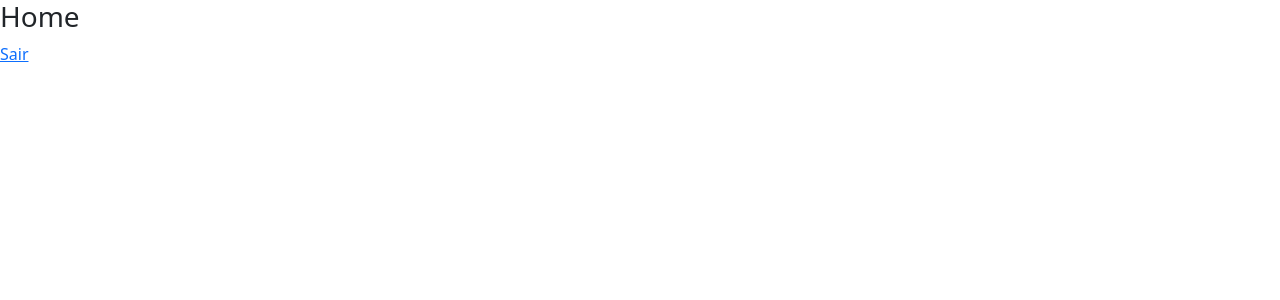
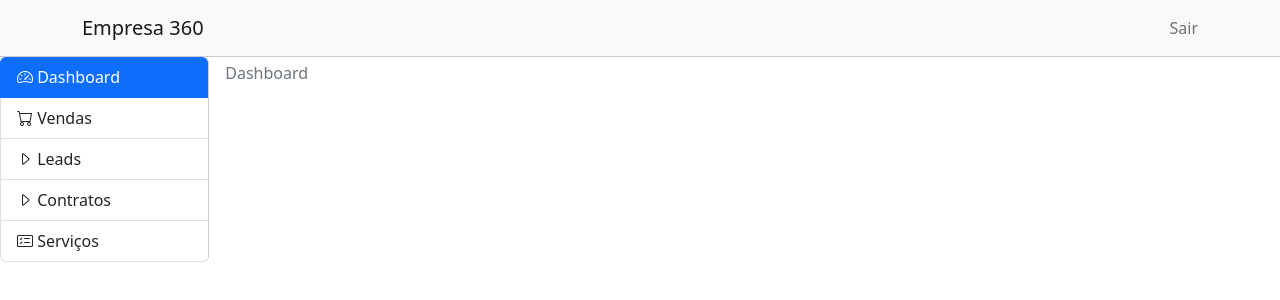
Before and after one commit to MGrilli/Empresa-360-Udemy, a Vue app: page /home in a window 1280 px wide. Shown: the top 300 px of the page. Built offline with nearby package versions, Linux system fonts and the light colour scheme.

Commit message:
Criação de componentes na sidebar home

```diff
--- /dev/null
+++ b/src/components/servicos/Servicos.vue
@@ -0,0 +1,3 @@
+<template>
+    <h5>Serviços</h5>
+</template>
--- /dev/null
+++ b/src/components/vendas/Contratos.vue
@@ -0,0 +1,3 @@
+<template>
+    <h5>Contratos</h5>
+</template>
--- /dev/null
+++ b/src/components/vendas/Leads.vue
@@ -0,0 +1,3 @@
+<template>
+    <h5>Leads</h5>
+</template>
--- /dev/null
+++ b/src/components/vendas/Vendas.vue
@@ -0,0 +1,5 @@
+<template>
+    <h5>Vendas</h5>
+    <hr>
+    <router-view></router-view>
+</template>
--- a/src/views/Home.vue
+++ b/src/views/Home.vue
@@ -1,8 +1,72 @@
 <template>
+    <div>
+        <nav class="navbar navbar-light bg-light menu-superior">
+            <div class="container">
+                <a class="navbar-brand" href="#">Empresa 360</a>
+                <div class="navbar-nav">
+                    <ul class="navbar-nav">
+                        <li class="nav-item">
+                            <a class="nav-link" href="#">Sair</a>
+                        </li>
+                    </ul>
+                </div>
+            </div>
+        </nav>
 
-    <div>
-        <h3>Home</h3>
-        <router-link :to="{ path: '/' }">Sair</router-link>
+        <div class="d-flex">
+            <div class="list-group menu-esquerda">
+                <router-link class="list-group-item list-group-item-action" to="/home"><i class="bi bi-speedometer2"></i> Dashboard
+                </router-link>
+
+                <router-link class="list-group-item list-group-item-action" to="/home/vendas"><i class="bi bi-cart"></i> Vendas
+                </router-link>
+
+                <router-link class="list-group-item list-group-item-action" to="/home/vendas/leads"><i class="bi bi-caret-right"></i> Leads
+                </router-link>
+
+                <router-link class="list-group-item list-group-item-action" to="/home/vendas/contratos"><i class="bi bi-caret-right"></i> Contratos
+                </router-link>
+
+                <router-link class="list-group-item list-group-item-action" to="/home/servicos"><i class="bi bi-card-checklist"></i> Serviços
+                </router-link>
+
+            </div>
+
+            <div class="w-100">
+                <nav aria-label="breadcrumb" class="pt-1 ps-3">
+                    <ol class="breadcrumb">
+                        <li class="breadcrumb-item active" aria-current="page">Dashboard</li>
+                    </ol>
+                </nav>
+
+                <div class="container-fluid">
+                    <router-view></router-view>
+                </div>
+
+            </div>
+        </div>
     </div>
+</template>
 
-</template>
+
+<style scoped>
+.menu-superior {
+    border-bottom: solid 1px #ccc;
+}
+
+.menu-esquerda {
+    border-right: solid 1px #ccc;
+    width: 250px;
+}
+
+.list-group-item {
+    border-top: none;
+    border-right: none;
+}
+
+.router-link-active {
+    color: #fff;
+    background-color: #0d6efd;
+    border-color: #0d6efd;
+}
+</style>
```
